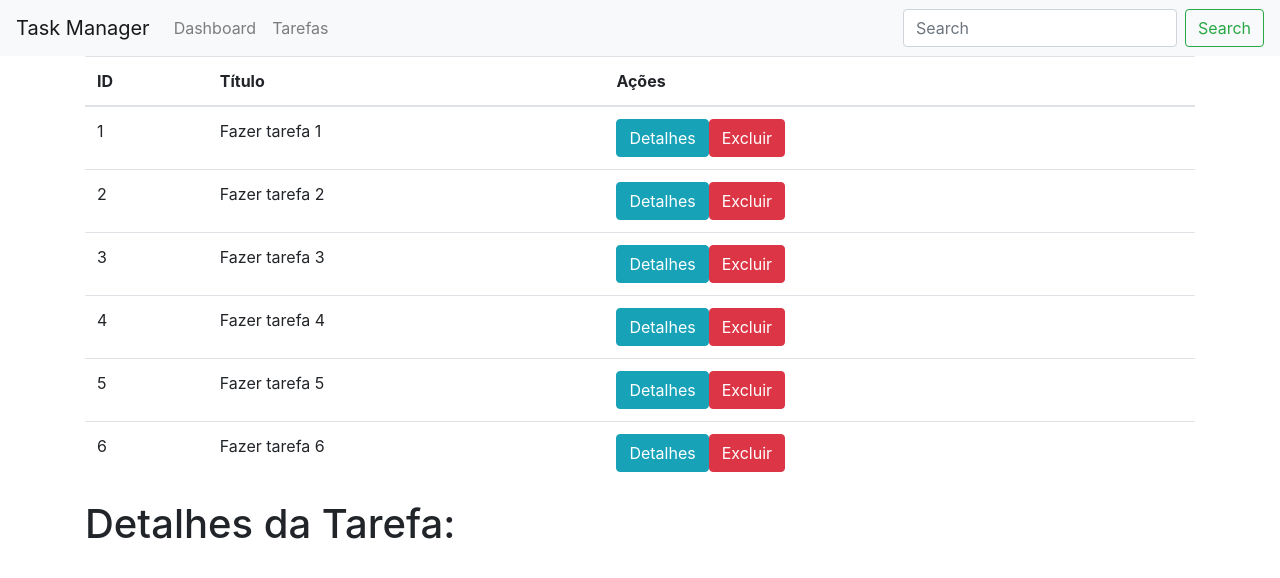
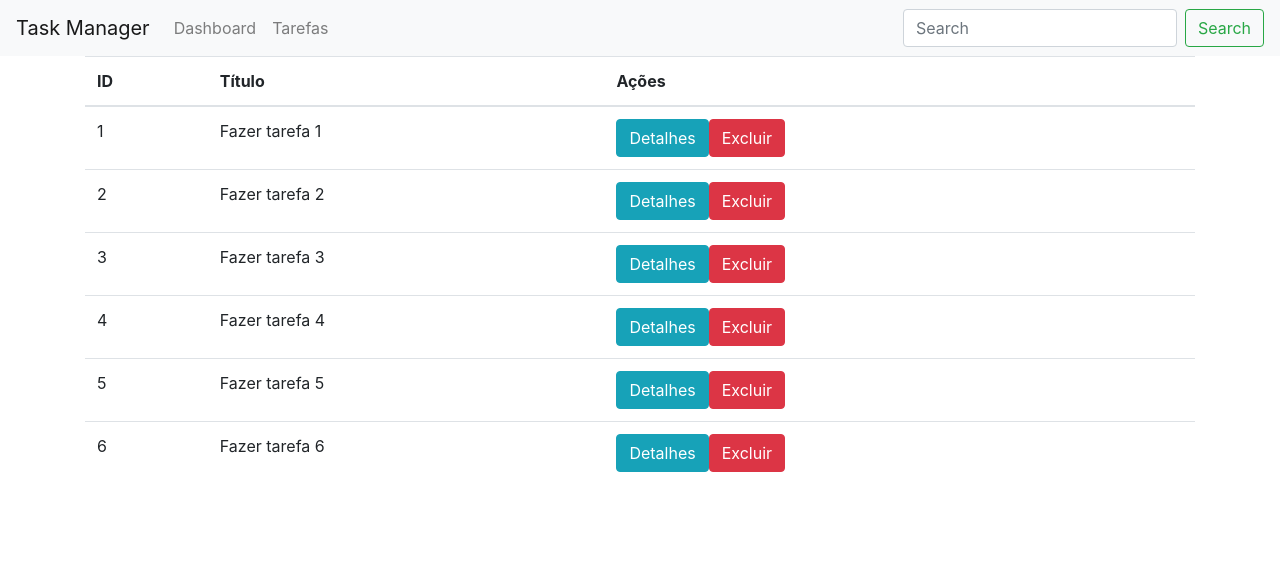
Before and after one commit to CiroLemos/task-manager-angular, an Angular app: page /tasks in a window 1280 px wide. Shown: the top 578 px of the page. Built offline with nearby package versions, Linux system fonts and the light colour scheme; a web font is replaced by a local one.

Commit message:
Removing unnecessary code

```diff
--- a/src/app/Tasks/task-detail/task-detail.component.ts
+++ b/src/app/Tasks/task-detail/task-detail.component.ts
@@ -1,4 +1,4 @@
-import { Component, OnInit, Input } from "@angular/core";
+import { Component, OnInit } from "@angular/core";
 import { ActivatedRoute, Params } from "@angular/router";
 
 import "rxjs/add/operator/switchMap";
@@ -12,7 +12,7 @@ import { Task } from "../shared/task.model";
 })
 export class TaskDetailComponent implements OnInit {
 
-    @Input() task: Task;
+    public task: Task;
 
     constructor(private taskService: TaskService, private route: ActivatedRoute) { }
 
--- a/src/app/Tasks/tasks.component.html
+++ b/src/app/Tasks/tasks.component.html
@@ -22,5 +22,3 @@
         </tr>
     </tbody>
 </table>
-
-<task-detail [task]="selectedTask"></task-detail>
```
